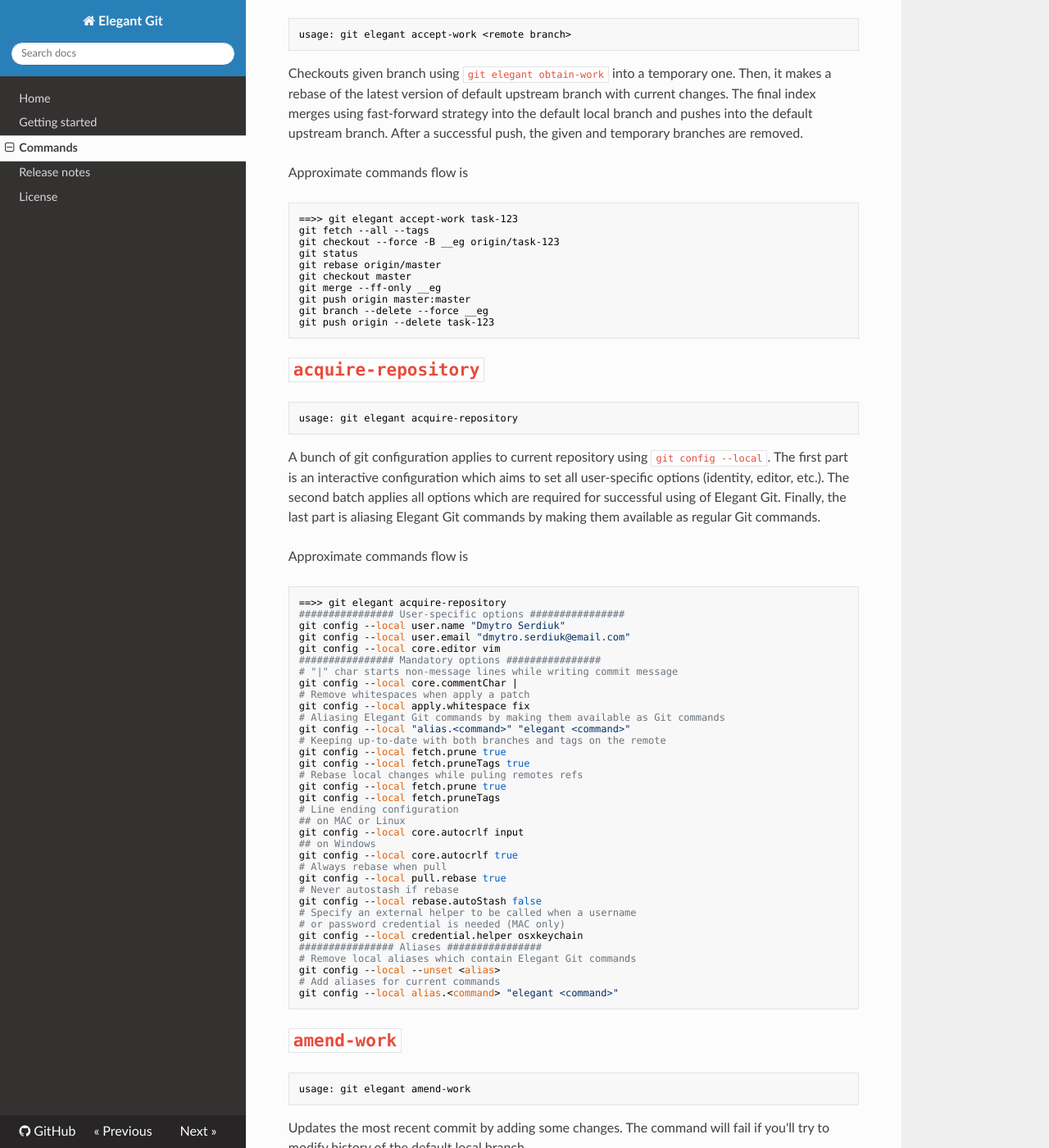
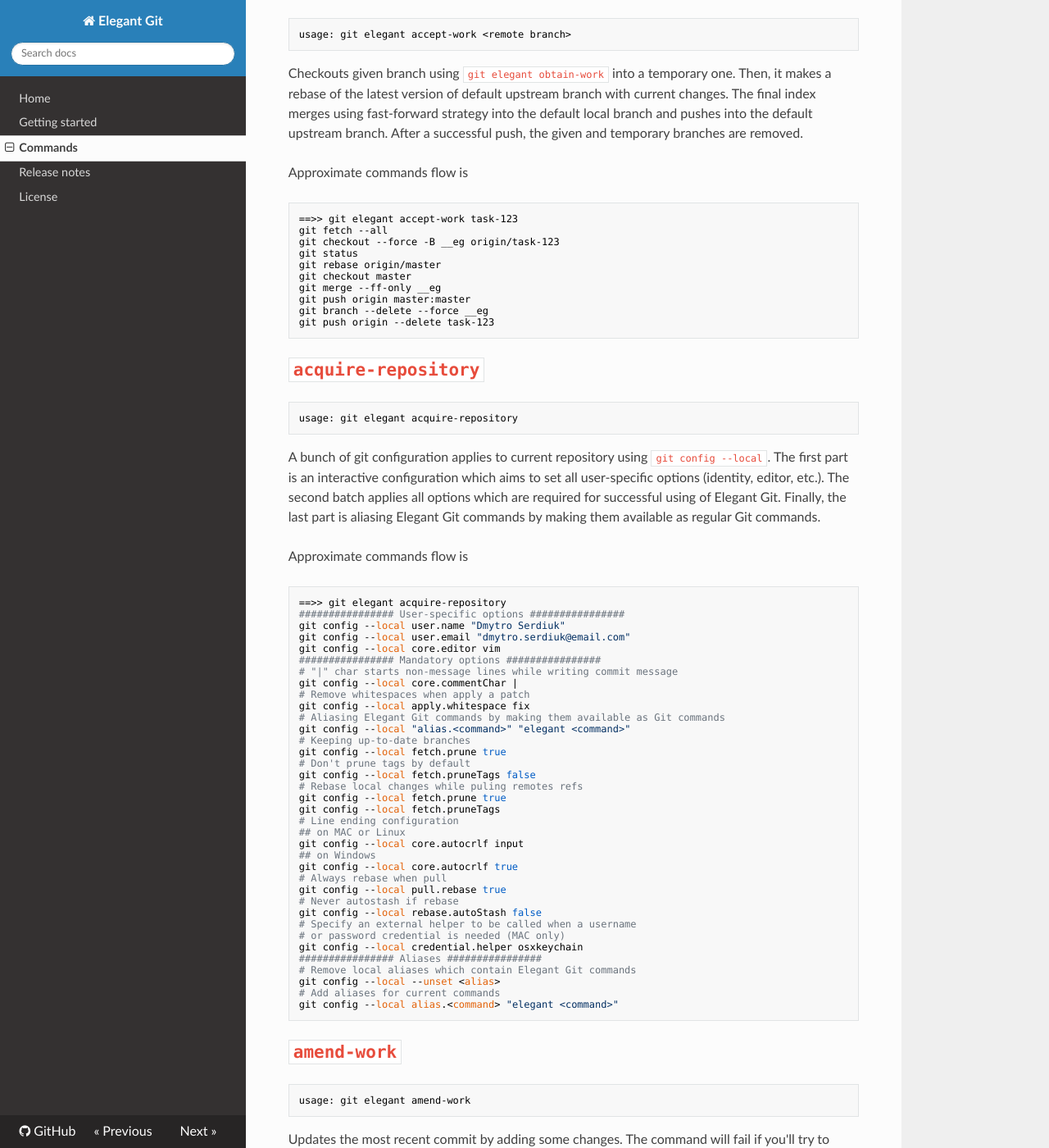
Before and after one commit to bees-hive/elegant-git, an MkDocs documentation site: the page built from docs/commands.md, in a window 1280 px wide and 1400 px high, scrolled down 689 px. Shown: the whole window at 82% size. Built offline with MkDocs 1.6.1, drawn with Linux system fonts in a browser that asks for light colours; nearby versions of some CDN libraries.

Commit message:
Don't prune tags
The tags should not be updated as if there are several remotes, the
final tags will be equal to the last used remote. This remote may have
obsolete tags and will bring them to the current repository. This is not
acceptable.

````diff
--- a/docs/commands.md
+++ b/docs/commands.md
@@ -49,7 +49,7 @@ successful push, the given and temporary branches are removed.
 Approximate commands flow is
 ```bash
 ==>> git elegant accept-work task-123
-git fetch --all --tags
+git fetch --all
 git checkout --force -B __eg origin/task-123
 git status
 git rebase origin/master
@@ -87,9 +87,10 @@ git config --local core.commentChar |
 git config --local apply.whitespace fix
 # Aliasing Elegant Git commands by making them available as Git commands
 git config --local "alias.<command>" "elegant <command>"
-# Keeping up-to-date with both branches and tags on the remote
+# Keeping up-to-date branches
 git config --local fetch.prune true
-git config --local fetch.pruneTags true
+# Don't prune tags by default
+git config --local fetch.pruneTags false
 # Rebase local changes while puling remotes refs
 git config --local fetch.prune true
 git config --local fetch.pruneTags
````
Also changed, not shown: 3 other files.
